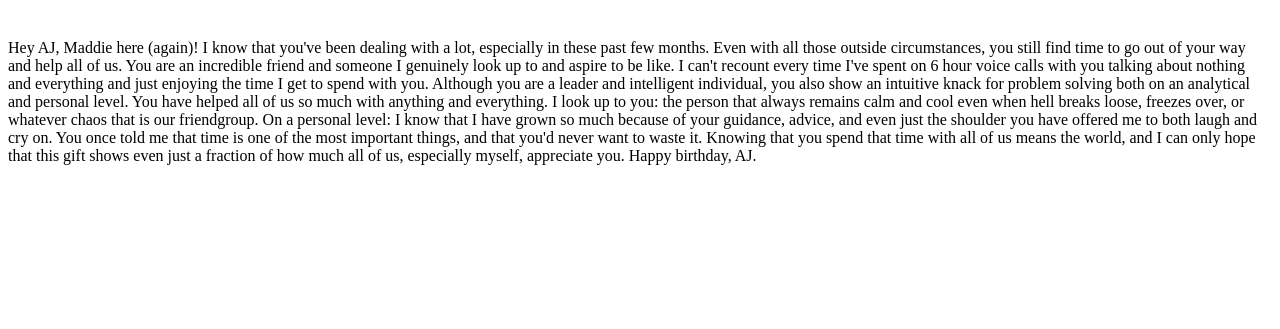
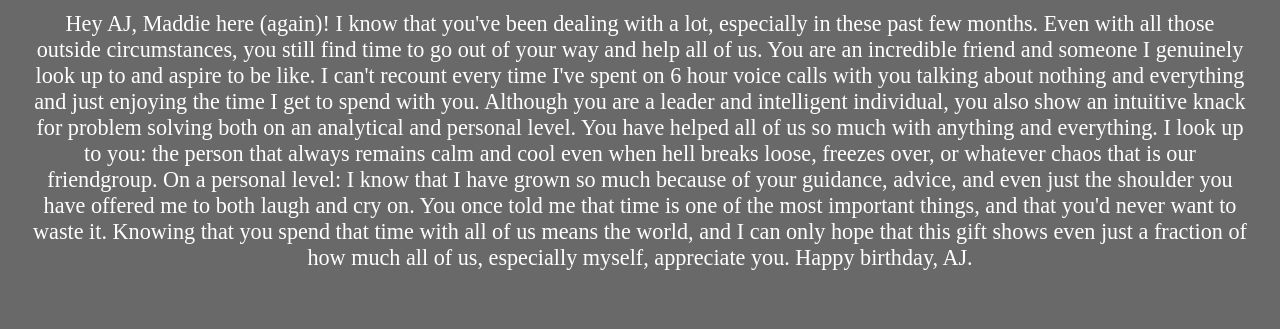
Before and after one commit to msko24/msko24.github.io, a website: page home/aj.html in a window 1280 px wide. Shown: the part 696-1025 px from the top of the page. Before the commit the page ends 903 px from the top, so only its background shows below. Drawn offline with Linux system fonts and the light colour scheme; a web font is replaced by a local one.

Commit message:
Update aj.html

```diff
--- a/home/aj.html
+++ b/home/aj.html
@@ -5,7 +5,7 @@
 
     <head>
       <meta charset="UTF-8">
-      <link rel="stylesheet" type="text/css" href="home.css">
+      <link rel="stylesheet" type="text/css" href="aj.css">
       <title>Birthday | AJ</title>
     </head>
     <body>
```
